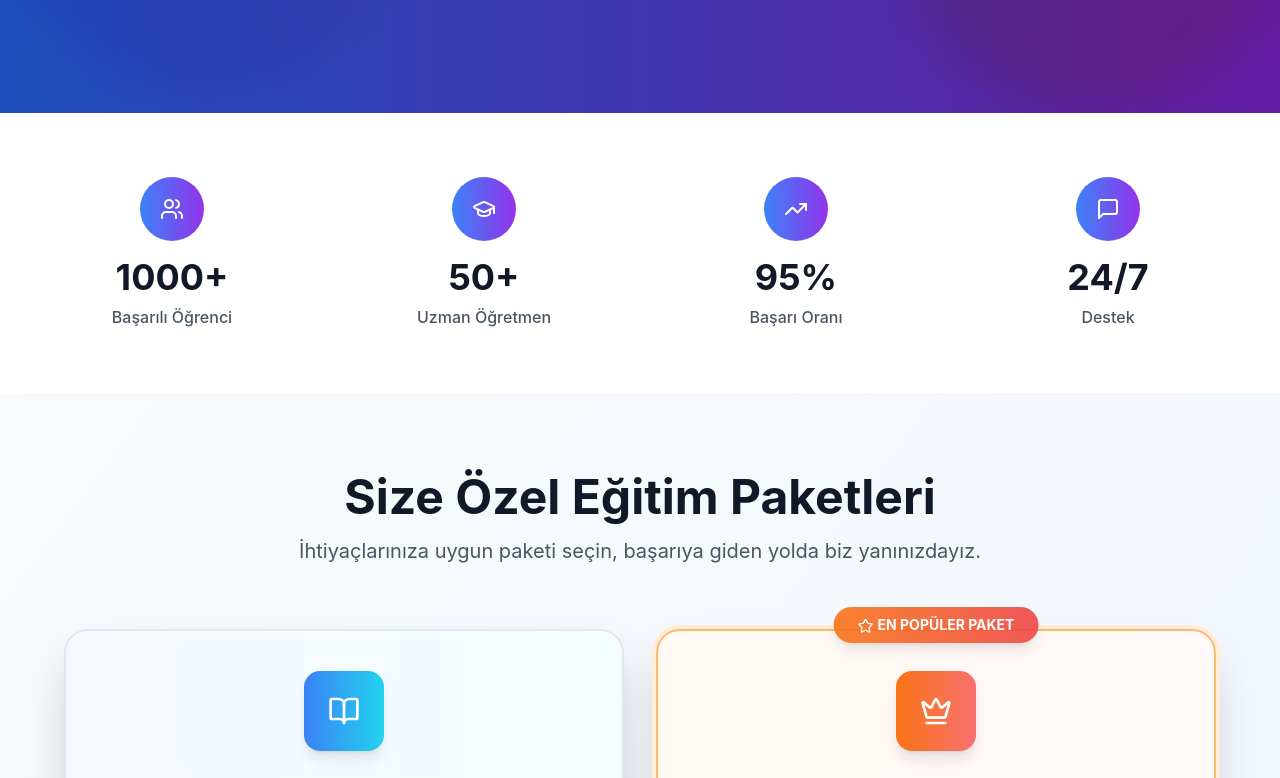
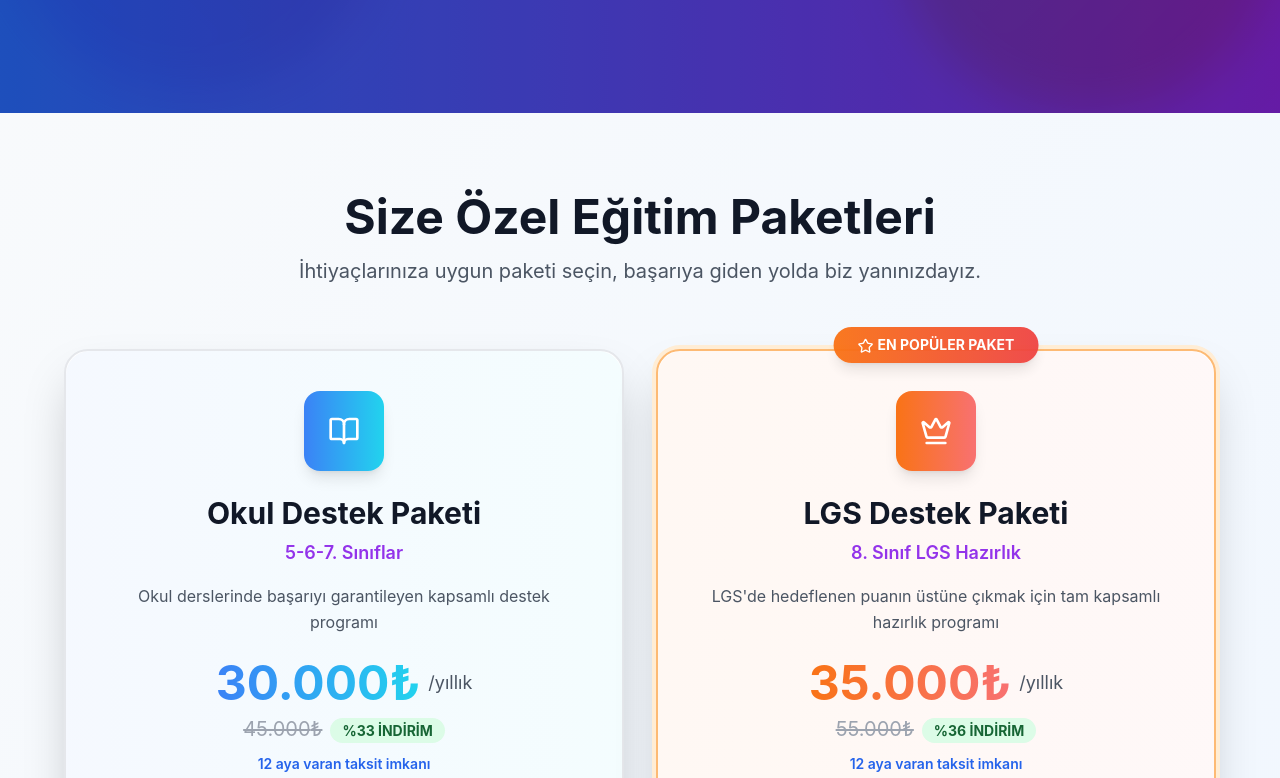
Before and after one commit to zumerkk/YusufProje, a React (Vite) app: page /packages in a window 1280 px wide. Shown: the part 331-1109 px from the top of the page. Built offline with nearby package versions, Linux system fonts and the light colour scheme.

Commit message:
Update packages: Remove stats section, change prices to annual (30,000₺/35,000₺), add installment info, remove free trial mentions, change CTA to 'Atlas'la Maceraya Başla'

```diff
--- a/src/pages/Packages.tsx
+++ b/src/pages/Packages.tsx
@@ -48,9 +48,9 @@ const packages: Package[] = [
     id: 'okul-destek',
     name: 'Okul Destek Paketi',
     subtitle: '5-6-7. Sınıflar',
-    price: 30,
-    originalPrice: 45,
-    duration: 'aylık',
+    price: 30000,
+    originalPrice: 45000,
+    duration: 'yıllık',
     description: 'Okul derslerinde başarıyı garantileyen kapsamlı destek programı',
     targetAudience: '5., 6., 7. sınıf öğrencileri için özel tasarlanmıştır',
     weeklyLessons: 'Haftada 8 canlı ders',
@@ -83,9 +83,9 @@ const packages: Package[] = [
     id: 'lgs-destek',
     name: 'LGS Destek Paketi',
     subtitle: '8. Sınıf LGS Hazırlık',
-    price: 35,
-    originalPrice: 55,
-    duration: 'aylık',
+    price: 35000,
+    originalPrice: 55000,
+    duration: 'yıllık',
     description: 'LGS\'de hedeflenen puanın üstüne çıkmak için tam kapsamlı hazırlık programı',
     targetAudience: '8. sınıf öğrencileri için LGS\'ye özel hazırlanmış yoğun program',
     weeklyLessons: 'Haftada 10 canlı ders',
@@ -118,12 +118,6 @@ const packages: Package[] = [
   }
 ];
 
-const stats = [
-  { number: '1000+', label: 'Başarılı Öğrenci', icon: <Users className="w-6 h-6" /> },
-  { number: '50+', label: 'Uzman Öğretmen', icon: <GraduationCap className="w-6 h-6" /> },
-  { number: '95%', label: 'Başarı Oranı', icon: <TrendingUp className="w-6 h-6" /> },
-  { number: '24/7', label: 'Destek', icon: <MessageSquare className="w-6 h-6" /> }
-];
 
 const testimonials = [
   {
@@ -171,24 +165,6 @@ const Packages: React.FC = () => {
         <div className="absolute bottom-0 left-0 w-96 h-96 bg-gradient-to-tr from-purple-400 to-pink-500 rounded-full mix-blend-multiply filter blur-xl opacity-20 animate-float" style={{animationDelay: '2s'}}></div>
       </div>
 
-      {/* Stats Section */}
-      <div className="py-16 bg-white">
-        <div className="max-w-7xl mx-auto px-4 sm:px-6 lg:px-8">
-          <div className="grid grid-cols-2 md:grid-cols-4 gap-8">
-            {stats.map((stat, index) => (
-              <div key={index} className="text-center group">
-                <div className="inline-flex items-center justify-center w-16 h-16 bg-gradient-to-r from-blue-500 to-purple-600 rounded-full mb-4 group-hover:scale-110 transition-transform duration-300">
-                  <div className="text-white">
-                    {stat.icon}
-                  </div>
-                </div>
-                <div className="text-3xl md:text-4xl font-bold text-gray-900 mb-2">{stat.number}</div>
-                <div className="text-gray-600 font-medium">{stat.label}</div>
-              </div>
-            ))}
-          </div>
-        </div>
-      </div>
 
       {/* Packages Section */}
       <div className="py-20 bg-gradient-to-br from-slate-50 to-blue-50">
@@ -242,18 +218,21 @@ const Packages: React.FC = () => {
                     <div className="mb-6">
                       <div className="flex items-center justify-center mb-2">
                         <span className={`text-5xl font-bold bg-gradient-to-r ${pkg.gradient} bg-clip-text text-transparent`}>
-                          {pkg.price}₺
+                          {pkg.price.toLocaleString('tr-TR')}₺
                         </span>
                         <span className="text-gray-600 ml-2 text-lg">/{pkg.duration}</span>
                       </div>
                       {pkg.originalPrice && (
                         <div className="text-center">
-                          <span className="text-xl text-gray-400 line-through mr-2">{pkg.originalPrice}₺</span>
+                          <span className="text-xl text-gray-400 line-through mr-2">{pkg.originalPrice.toLocaleString('tr-TR')}₺</span>
                           <span className="bg-green-100 text-green-800 px-3 py-1 rounded-full text-sm font-bold">
                             %{Math.round((1 - pkg.price / pkg.originalPrice) * 100)} İNDİRİM
                           </span>
                         </div>
                       )}
+                      <div className="text-center mt-2">
+                        <span className="text-sm text-blue-600 font-semibold">12 aya varan taksit imkanı</span>
+                      </div>
                     </div>
 
                     {/* Target Audience */}
@@ -304,9 +283,6 @@ const Packages: React.FC = () => {
                     <div className="absolute inset-0 bg-white opacity-20 transform -skew-x-12 -translate-x-full group-hover:translate-x-full transition-transform duration-1000"></div>
                   </Link>
 
-                  <div className="text-center mt-4">
-                    <span className="text-xs text-gray-500">14 gün para iade garantisi</span>
-                  </div>
                 </div>
               </div>
             ))}
@@ -356,22 +332,14 @@ const Packages: React.FC = () => {
             hedefinize ulaşmanız için buradayız.
           </p>
 
-          <div className="flex flex-col sm:flex-row gap-4 justify-center items-center">
+          <div className="flex justify-center">
             <Link
               to="/register"
               className="bg-white text-purple-600 px-8 py-4 rounded-2xl font-bold text-lg hover:shadow-xl hover:scale-105 transition-all duration-300 inline-flex items-center"
             >
-              Ücretsiz Deneme Başlat
+              Atlas'la Maceraya Başla
               <ChevronRight className="w-5 h-5 ml-2" />
             </Link>
-
-            <div className="text-white">
-              <div className="flex items-center justify-center mb-2">
-                <Sparkles className="w-5 h-5 mr-2 text-yellow-300" />
-                <span className="font-semibold">İlk 7 Gün Ücretsiz!</span>
-              </div>
-              <div className="text-sm text-purple-200">Kredi kartı gerektirmez</div>
-            </div>
           </div>
         </div>
       </div>
```
